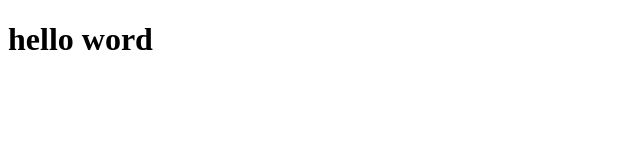
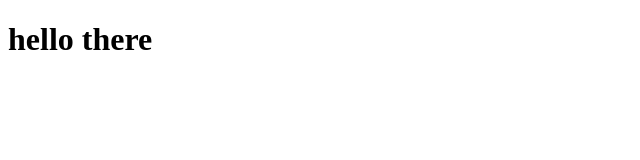
Before and after one commit to Fikkz21/testgit, a plain HTML site: page index.html in a window 1280 px wide. Shown: the full height of the page, 0-640 px from the left. Drawn offline with Linux system fonts and the light colour scheme.

Commit message:
change 1

```diff
--- a/index.html
+++ b/index.html
@@ -6,6 +6,6 @@
     <title>Document</title>
 </head>
 <body>
-    <h1>hello word</h1>
+    <h1>hello there</h1>
 </body>
 </html>
```
